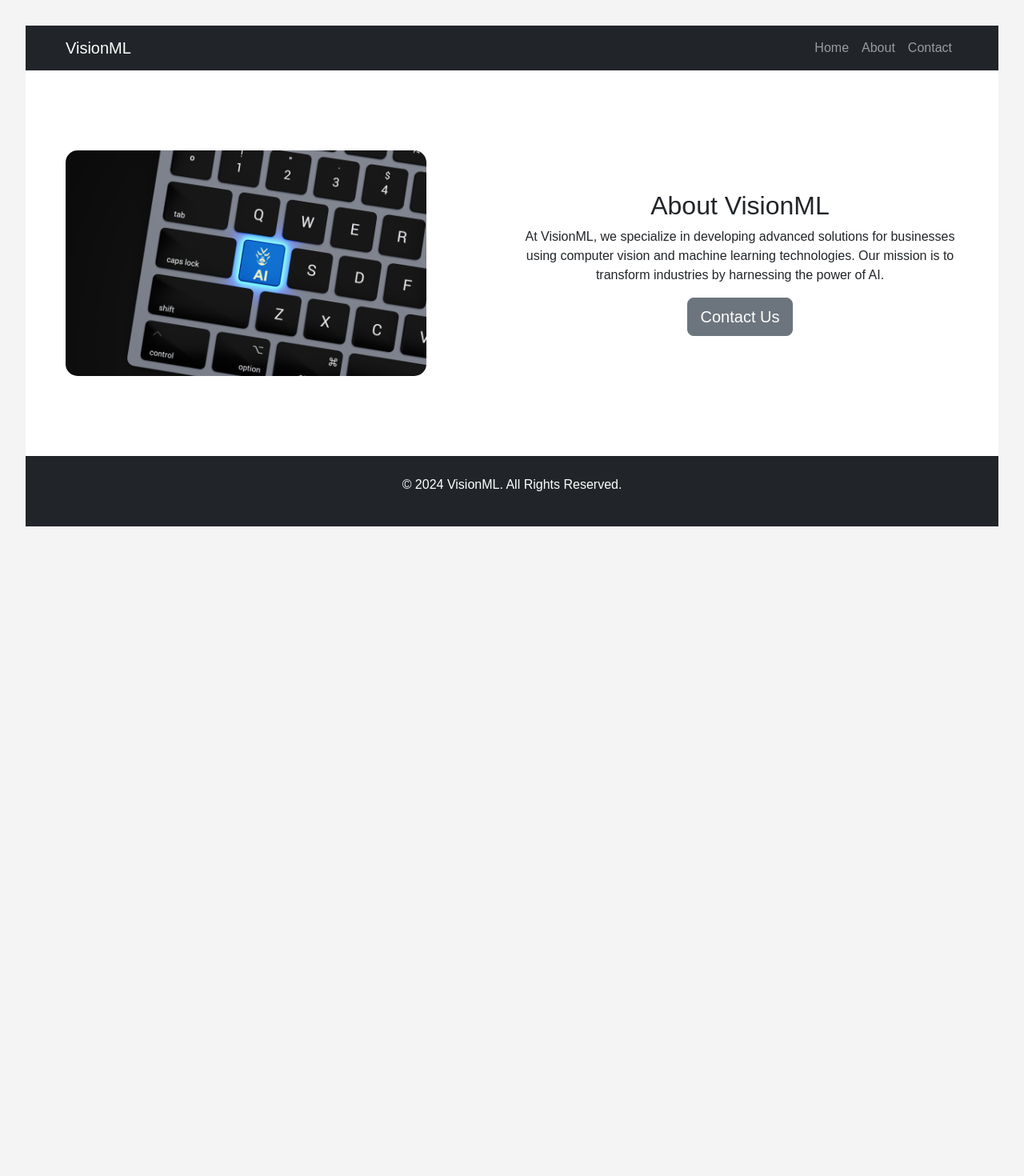
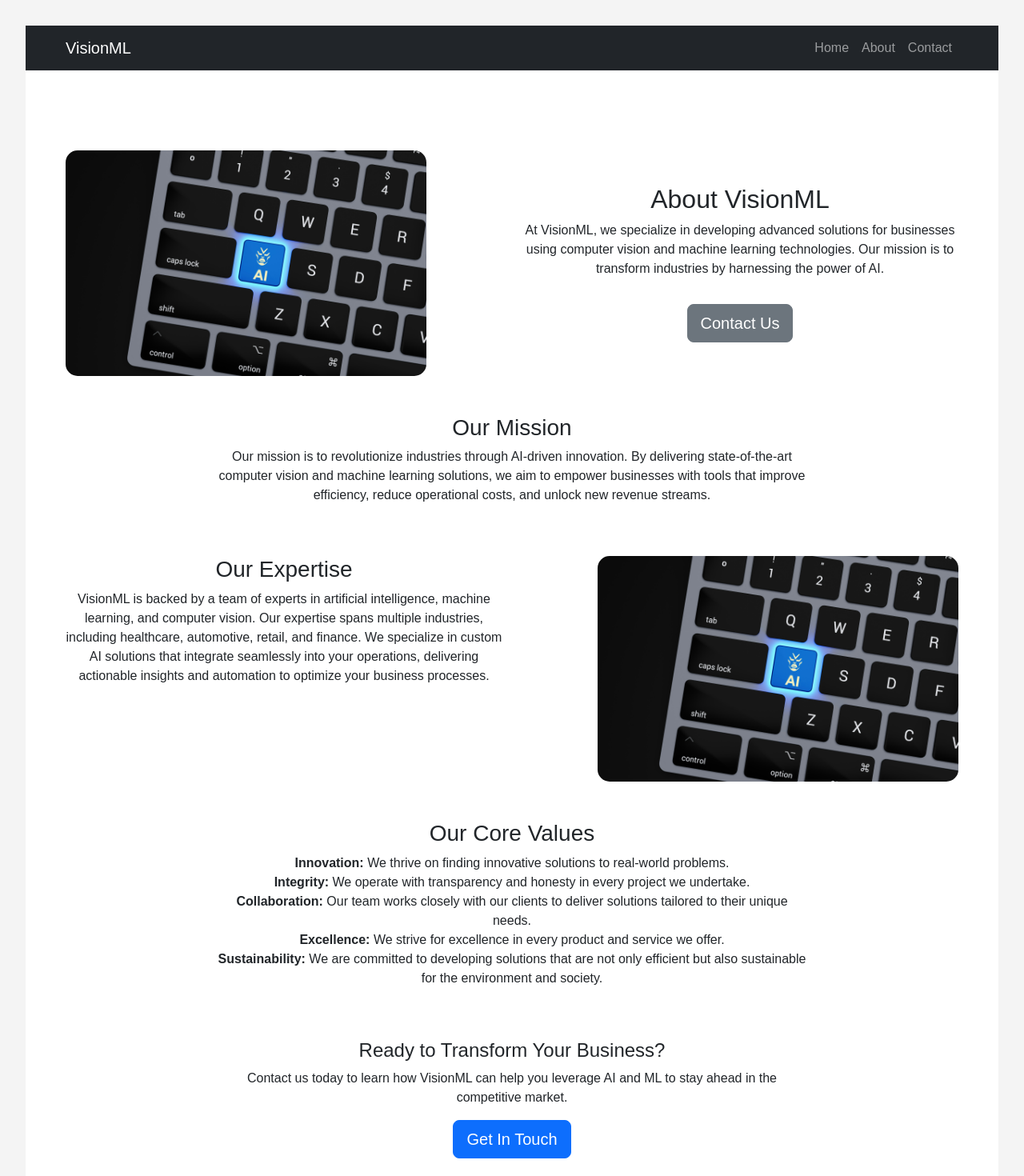
Before and after one commit to Himanshu-Dangwal/Computer-Vision-Startup, a React (Vite) app: page /about in a window 1280 px wide. Shown: the top 1470 px of the page at 80% size. Before the commit the page ends 800 px from the top, so only its background shows below. Built offline with nearby package versions, Linux system fonts and the light colour scheme.

Commit message:
Added mission and goals in about section

```diff
--- a/src/components/About.jsx
+++ b/src/components/About.jsx
@@ -7,14 +7,60 @@ const About = () => {
     return (
         <section className="about">
             <div className="container text-center">
-                <div className="row align-items-center justify-content-between">
+                <div className="row align-items-center justify-content-between mb-5">
                     <div className="col-md-5">
                         <img src={aboutImage} alt="About Us" className="img-fluid animate__animated animate__fadeInLeft" />
                     </div>
                     <div className="col-md-6 animate__animated animate__fadeInRight">
                         <h2>About VisionML</h2>
                         <p>At VisionML, we specialize in developing advanced solutions for businesses using computer vision and machine learning technologies. Our mission is to transform industries by harnessing the power of AI.</p>
-                        <a href="/contact" className="btn btn-secondary btn-lg">Contact Us</a>
+                        <a href="/contact" className="btn btn-secondary btn-lg mt-3">Contact Us</a>
+                    </div>
+                </div>
+
+                {/* Our Mission Section */}
+                <div className="row justify-content-center mt-5">
+                    <div className="col-md-8">
+                        <h3>Our Mission</h3>
+                        <p>
+                            Our mission is to revolutionize industries through AI-driven innovation. By delivering state-of-the-art computer vision and machine learning solutions, we aim to empower businesses with tools that improve efficiency, reduce operational costs, and unlock new revenue streams.
+                        </p>
+                    </div>
+                </div>
+
+                {/* Our Expertise Section */}
+                <div className="row justify-content-between mt-5">
+                    <div className="col-md-6 animate__animated animate__fadeInLeft">
+                        <h3>Our Expertise</h3>
+                        <p>
+                            VisionML is backed by a team of experts in artificial intelligence, machine learning, and computer vision. Our expertise spans multiple industries, including healthcare, automotive, retail, and finance. We specialize in custom AI solutions that integrate seamlessly into your operations, delivering actionable insights and automation to optimize your business processes.
+                        </p>
+                    </div>
+                    <div className="col-md-5">
+                        <img src={aboutImage} alt="Our Expertise" className="img-fluid animate__animated animate__fadeInRight" />
+                    </div>
+                </div>
+
+                {/* Core Values Section */}
+                <div className="row justify-content-center mt-5">
+                    <div className="col-md-8">
+                        <h3>Our Core Values</h3>
+                        <ul className="list-unstyled">
+                            <li><strong>Innovation:</strong> We thrive on finding innovative solutions to real-world problems.</li>
+                            <li><strong>Integrity:</strong> We operate with transparency and honesty in every project we undertake.</li>
+                            <li><strong>Collaboration:</strong> Our team works closely with our clients to deliver solutions tailored to their unique needs.</li>
+                            <li><strong>Excellence:</strong> We strive for excellence in every product and service we offer.</li>
+                            <li><strong>Sustainability:</strong> We are committed to developing solutions that are not only efficient but also sustainable for the environment and society.</li>
+                        </ul>
+                    </div>
+                </div>
+
+                {/* Call to Action */}
+                <div className="row justify-content-center mt-5">
+                    <div className="col-md-8">
+                        <h4>Ready to Transform Your Business?</h4>
+                        <p>Contact us today to learn how VisionML can help you leverage AI and ML to stay ahead in the competitive market.</p>
+                        <a href="/contact" className="btn btn-primary btn-lg">Get In Touch</a>
                     </div>
                 </div>
             </div>
```
